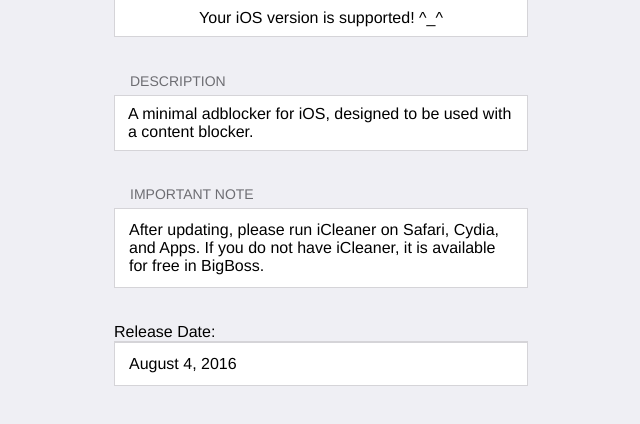
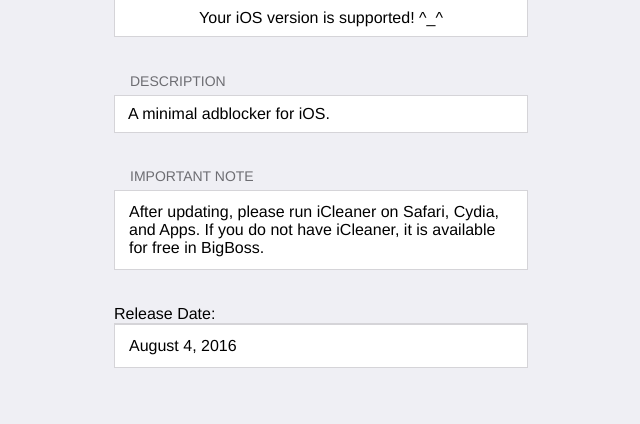
Before and after one commit to ReddestDream/reddestdream.github.io, a plain HTML site: page depictions/MinimalHostsBlocker/index.html in a window 1280 px wide. Shown: the whole page, without its empty margins (319-959 px from the left). Drawn offline with Linux system fonts and the light colour scheme.

Commit message:
Depiction Test 16

```diff
--- a/depictions/MinimalHostsBlocker/index.html
+++ b/depictions/MinimalHostsBlocker/index.html
@@ -18,7 +18,7 @@
 <label>Description</label>
 <fieldset>
 <div>
-<p>A minimal adblocker for iOS, designed to be used with a content blocker.</p>
+<p>A minimal adblocker for iOS.</p>
 </div>
 
 </fieldset>
```
